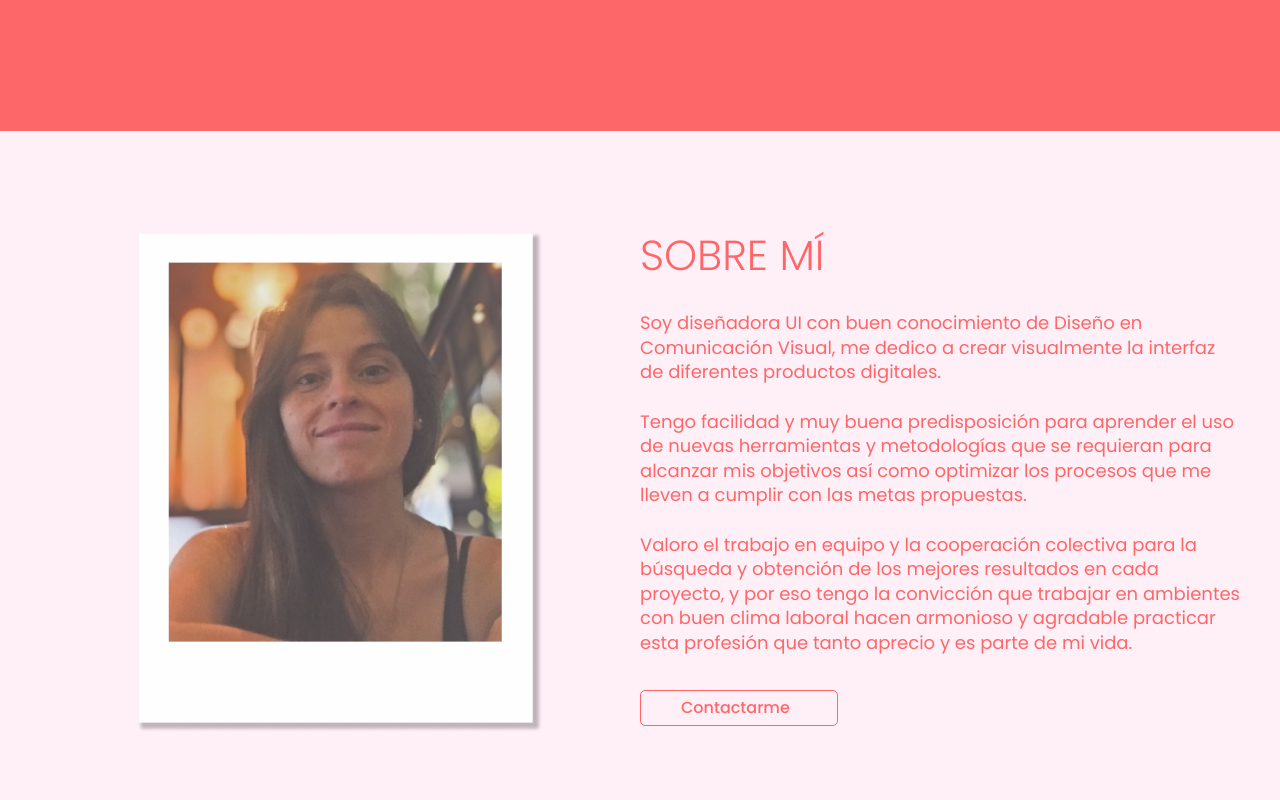
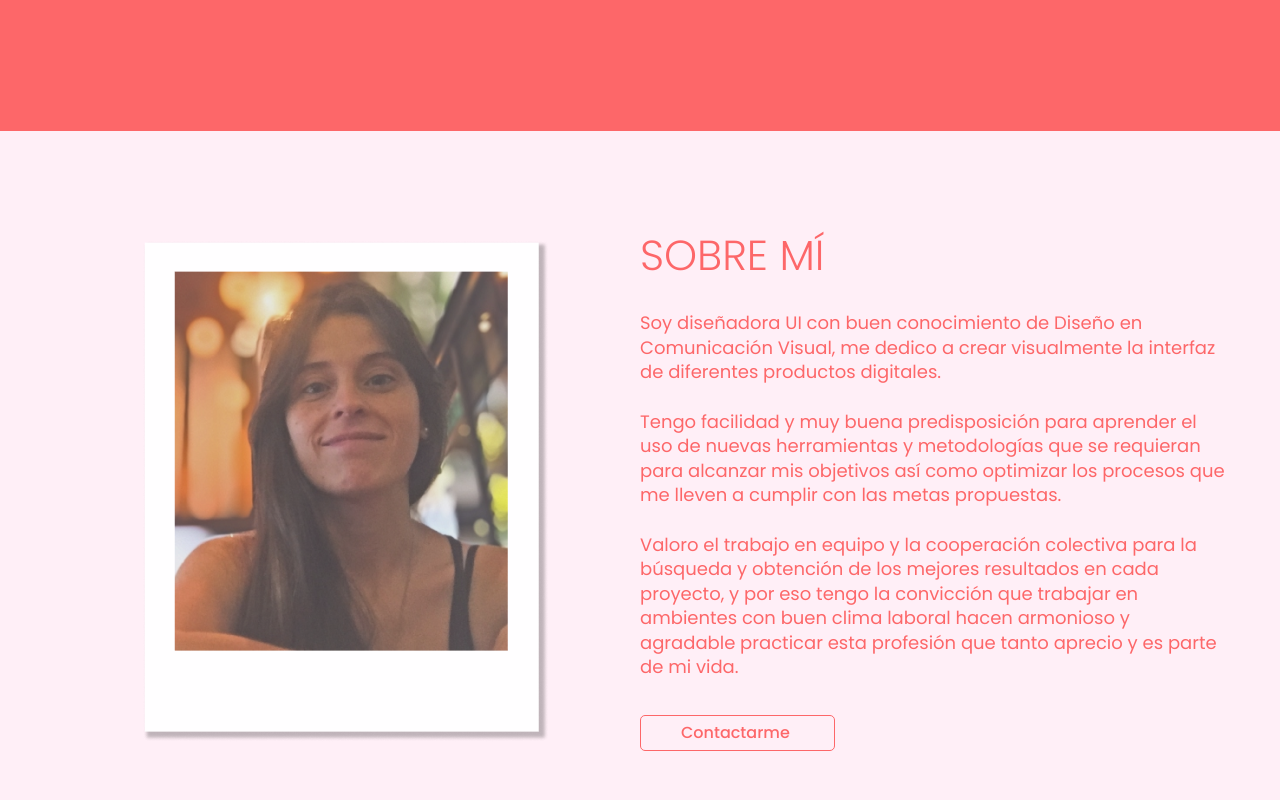
Before and after one commit to PickyAriztegui/curruculum-VA, a React (Create React App) app: page / in a window 1280 px wide. Shown: the part 500-1300 px from the top of the page. Built offline with nearby package versions, Linux system fonts and the light colour scheme.

Commit message:
correccion de ROW , lista

```diff
--- a/src/index.css
+++ b/src/index.css
@@ -4,6 +4,10 @@
     box-sizing: border-box;
     padding: 0;
     margin: 0;
+ }
+
+ .row {
+    --bs-gutter-x: 0 !important
  }
 
 /* HEADERS */
```
